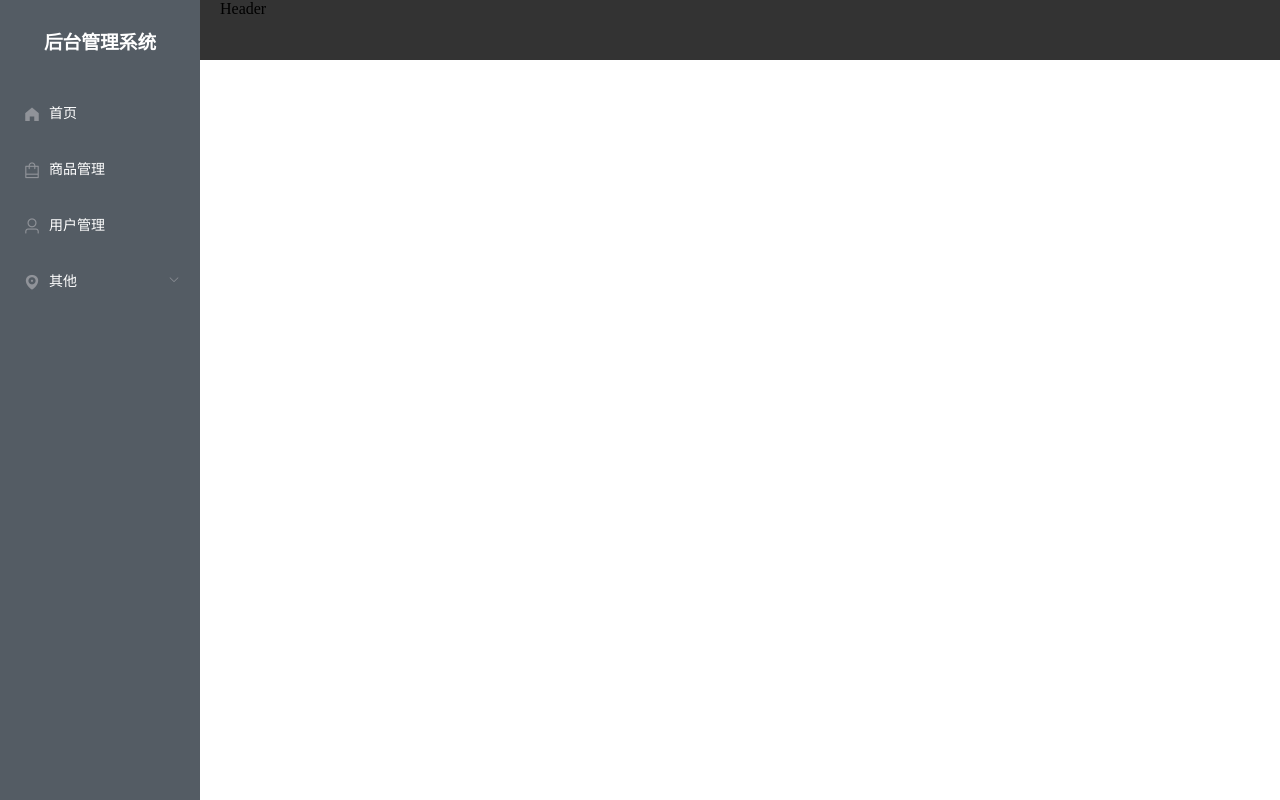
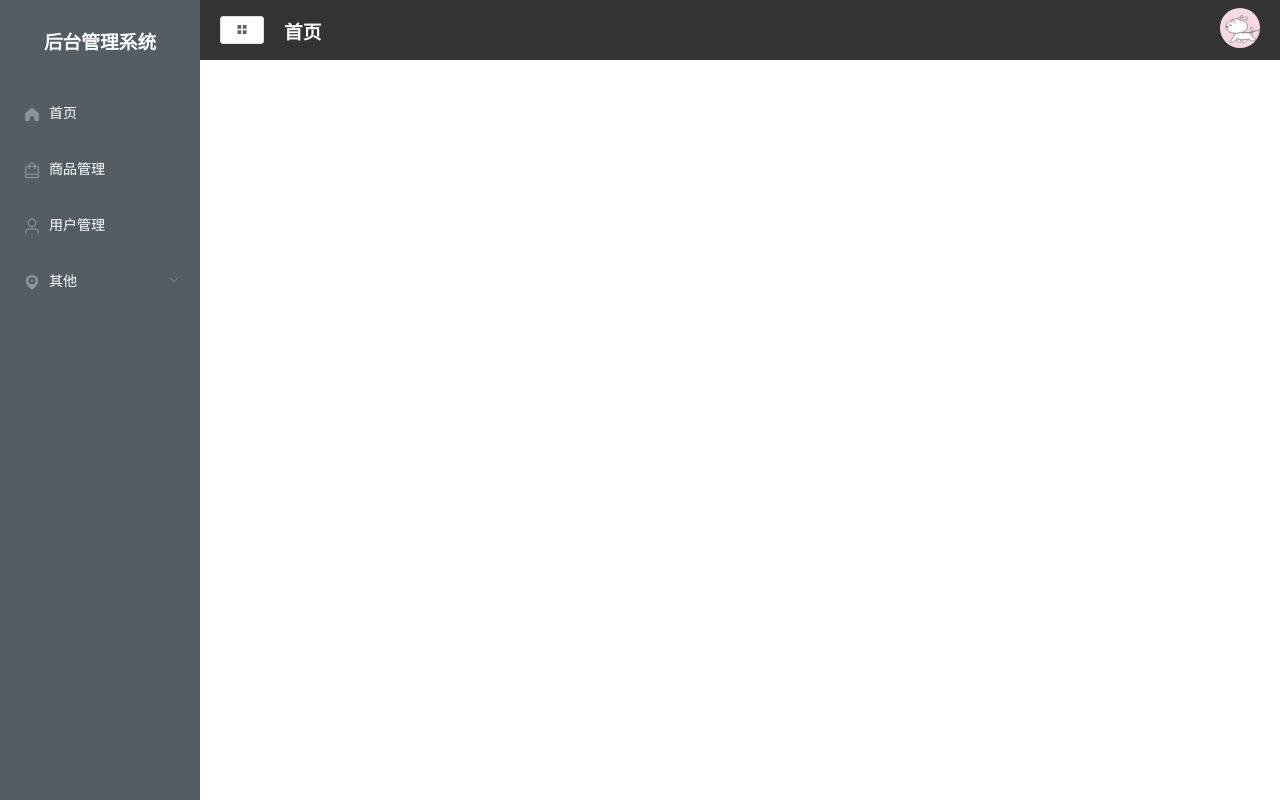
Before and after one commit to Wuxidixii/vue-management, a Vue app: page / in a window 1280 px wide. Built offline with nearby package versions, Linux system fonts and the light colour scheme.

Commit message:
Optimize header

```diff
--- /dev/null
+++ b/src/components/CommonHeader.vue
@@ -0,0 +1,53 @@
+<template>
+  <header>
+    <div class="l-content">
+      <el-button icon="el-icon-menu" size="mini"></el-button>
+      <h3 style="color: #fff">首页</h3>
+    </div>
+    <div class="r-content">
+      <el-dropdown trigger="click">
+        <span>
+          <img class="user" :src="userImg" />
+        </span>
+        <el-dropdown-menu slot="dropdown">
+          <el-dropdown-item>个人中心</el-dropdown-item>
+          <el-dropdown-item>退出</el-dropdown-item>
+        </el-dropdown-menu>
+      </el-dropdown>
+    </div>
+  </header>
+</template>
+
+<script>
+export default {
+  name: "CommonHeader",
+  data() {
+    return {
+      userImg: require("../assets/images/user.png"),
+    };
+  },
+};
+</script>
+
+<style lang="less" scoped>
+header {
+  display: flex;
+  height: 100%;
+  justify-content: space-between;
+  align-items: center;
+  .l-content {
+    display: flex;
+    align-items: center;
+    .el-button {
+      margin-right: 20px;
+    }
+  }
+  .r-content {
+    .user {
+      width: 40px;
+      height: 40px;
+      border-radius: 50%;
+    }
+  }
+}
+</style>
--- a/src/main.js
+++ b/src/main.js
@@ -1,6 +1,6 @@
 import Vue from 'vue'
 import App from './App.vue'
-import { Button, Container, Header, Main, Aside, Menu, Submenu, MenuItem, MenuItemGroup } from 'element-ui'
+import { Button, Container, Header, Main, Aside, Menu, Submenu, MenuItem, MenuItemGroup, Dropdown, DropdownMenu, DropdownItem } from 'element-ui'
 import 'element-ui/lib/theme-chalk/index.css'
 
 import router from './router'
@@ -15,6 +15,9 @@ Vue.use(Menu)
 Vue.use(Submenu)
 Vue.use(MenuItem)
 Vue.use(MenuItemGroup)
+Vue.use(Dropdown)
+Vue.use(DropdownMenu)
+Vue.use(DropdownItem)
 
 new Vue({
   render: h => h(App),
--- a/src/views/Main.vue
+++ b/src/views/Main.vue
@@ -4,7 +4,9 @@
       <common-aside></common-aside>
     </el-aside>
     <el-container>
-      <el-header>Header</el-header>
+      <el-header>
+        <common-header></common-header>
+      </el-header>
       <el-main>
         <router-view></router-view>
       </el-main>
@@ -14,10 +16,12 @@
 
 <script>
 import CommonAside from "@/components/CommonAside";
+import CommonHeader from "@/components/CommonHeader";
 export default {
   name: "Main",
   components: {
     CommonAside,
+    CommonHeader,
   },
 };
 </script>
```
Also changed, not shown: src/assets/images/user.png (added), src/assets/logo.png (deleted).
